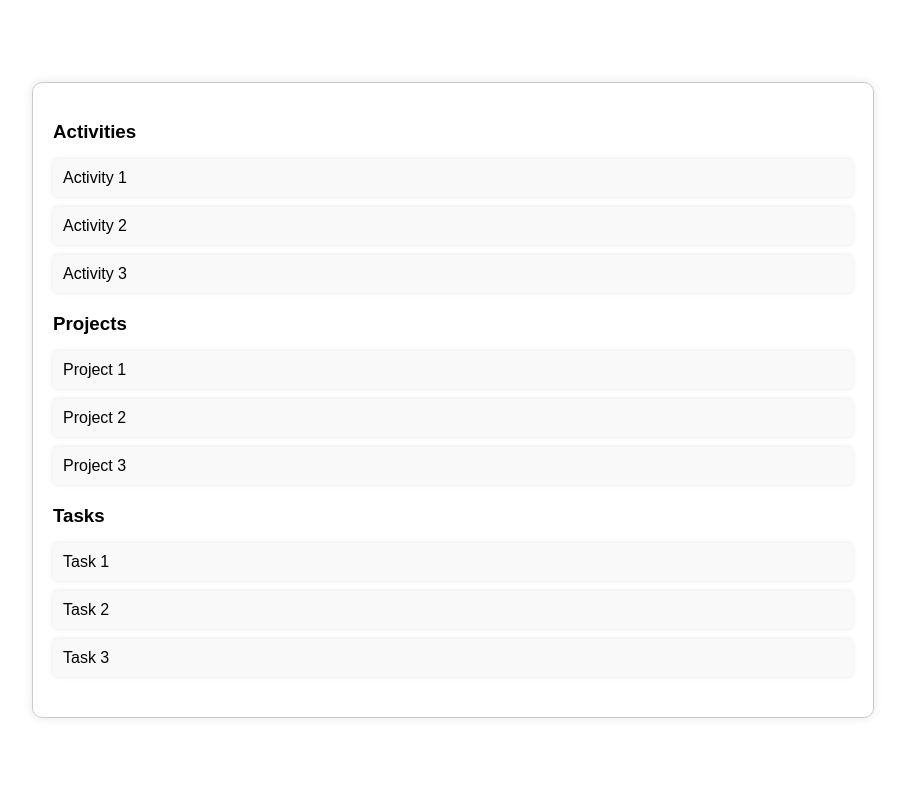
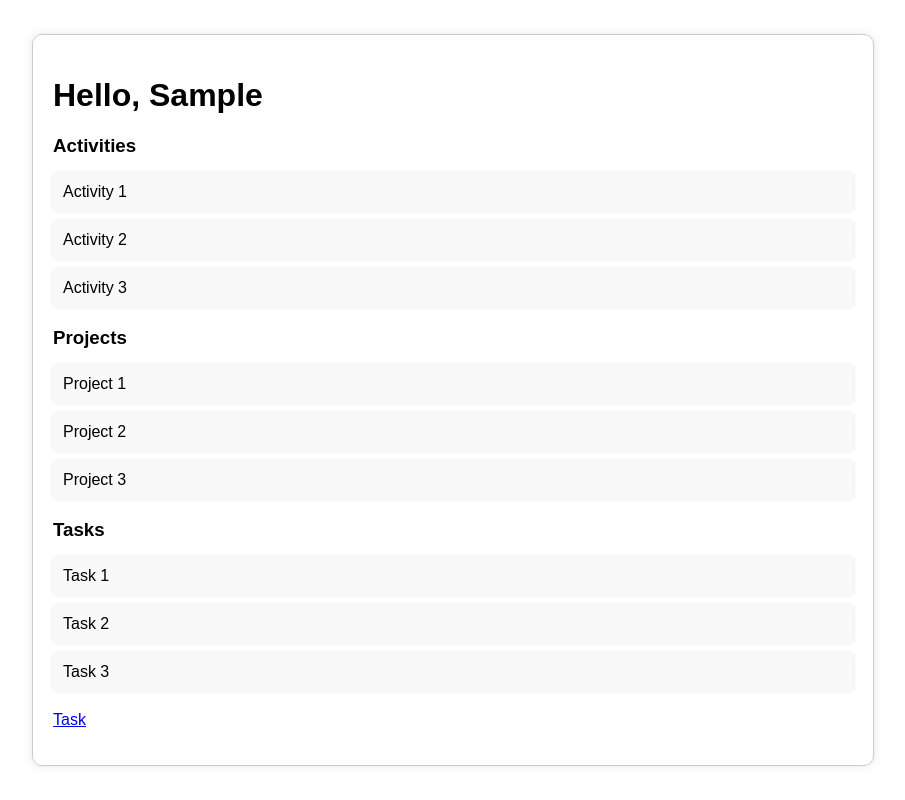
Before and after one commit to ShatakshiRanjan/JIOWebDesign, a Flask app: page /nextpage in a window 1280 px wide. Shown: the whole page, without its empty margins (187-1092 px from the left). Run offline with Flask 3, Linux system fonts and the light colour scheme; the visitor is signed in with stand-in values (Sample User, id 1); tables that the repository leaves empty or names only in its code hold one stand-in row (values such as "Sample post"); some libraries are stand-ins or nearby versions.

Commit message:
why did the chicken cross the road

```diff
--- a/Flask/Main.py
+++ b/Flask/Main.py
@@ -79,7 +79,19 @@ def home():
 
 @app.route('/nextpage')
 def nextpage():
-    return render_template('nextlogin.html')
+    user_id = session.get("user_id")
+    if user_id:
+        cursor = mysql.connection.cursor(MySQLdb.cursors.DictCursor)
+        cursor.execute("SELECT first_name FROM users WHERE id = %s", (user_id,))
+        user = cursor.fetchone()
+        cursor.close()
+        if user:
+            return render_template('dashboard.html', first_name=user['first_name'])
+    return redirect(url_for('login'))
+
+@app.route('/task')
+def task():
+    return render_template('htmltask.html')
 
 if __name__ == '__main__':
     app.run(host='0.0.0.0', port=8000, debug=True)
--- a/Flask/Templates/nextlogin.html
+++ b/Flask/Templates/dashboard.html
@@ -45,6 +45,7 @@
 </head>
 <body>
     <div class="dashboard-container">
+        <h1>Hello, {{ first_name }}</h1>
         <div class="section">
             <h3>Activities</h3>
             <ul>
@@ -69,6 +70,9 @@
                 <li>Task 3</li>
             </ul>
         </div>
+        <p id="Home" class="current">
+            <a href="{{ url_for('task') }}">Task</a>
+        </p>
     </div>
 </body>
 </html>
--- a/Flask/Templates/home.html
+++ b/Flask/Templates/home.html
@@ -3,6 +3,7 @@
 <head>
     <meta charset="UTF-8">
     <meta name="viewport" content="width=device-width, initial-scale=1.0">
+    <link rel="icon" type="image/png" href="/static/Images/favicon.png">
     <title>Taskify! | Welcome</title>
     <link rel ="stylesheet" href="{{ url_for('static', filename='style.css') }}">
 </head>
```
Also changed, not shown: Flask/Static/Images/favicon.png (added).
